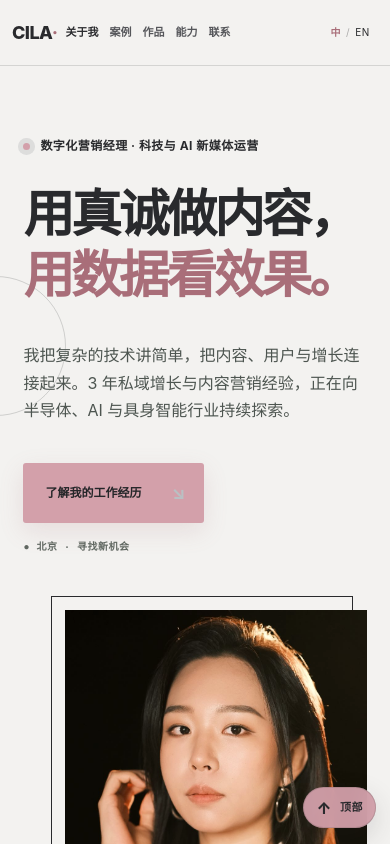
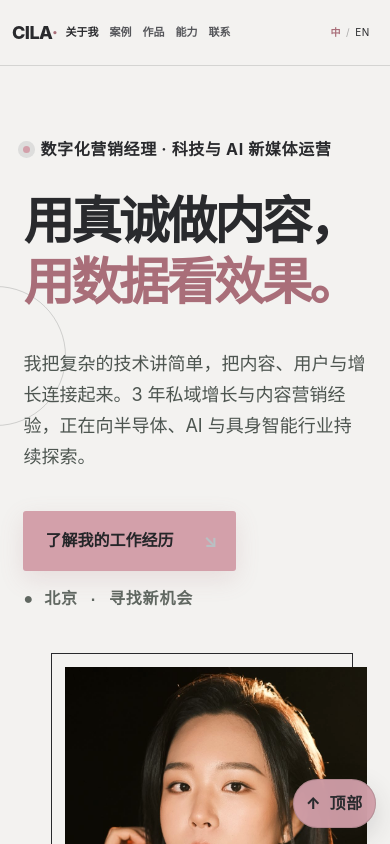
Before and after one commit to yuanliu-0829/lly-portfolio, a Next.js app: page / in a window 390 px wide. Shown: the top 844 px of the page. Built offline with nearby package versions, Linux system fonts and the light colour scheme.

Commit message:
Improve portfolio typography and restore Tesla cover

```diff
--- a/app/globals.css
+++ b/app/globals.css
@@ -494,3 +494,38 @@ button:focus-visible,a:focus-visible,summary:focus-visible { outline-color:var(-
   .concert-card { padding:34px 24px; }
   .back-to-top { right:14px; bottom:16px; padding:10px 12px; }
 }
+
+/* Readability scale: 16 / 18 / 20 / 28px, plus fluid display headings */
+:root {
+  --type-caption:16px;
+  --type-body:18px;
+  --type-subtitle:20px;
+  --type-card-title:28px;
+}
+.role,.availability,.proof-item span,.section-intro>p,.project-heading>p,.writing-heading>p,.skills-heading>p,.about-copy>p,.social-copy>p,footer>p,
+.primary-button,.tablist button,.dashboard-note>span,.dashboard-note strong,.scale-visual>span,.trend-hint,.trend-axis,.trend-xlabels,.trend-detail>span,.trend-detail p,.trend-detail small,
+.metric-visual span,.project-image>span,.project-card>p,.project-process,.writing-image b,.writing-text-preview b,.writing-copy>span,.writing-copy>p,.writing-copy>i,
+.skills-list summary span,.qr-card>span,.resume-document-mock span,.resume-meta>span,.contact-links a span,.footer-meta,.story-sheet>p,.story-close,
+.deep-dive-heading>p,.lifecycle-flow>div>span,.business-results span,.concert-copy>p,.concert-actions i,.back-to-top {
+  font-size:var(--type-caption);
+}
+.intro,.section-intro>span,.dashboard-note p,.writing-heading>span,.writing-copy small,.skills-list details>p,.about-copy>span,.social-copy>div,.resume-meta p,.story-sheet>span,
+.lifecycle-flow p,.operations-grid p,.concert-copy>span,.concert-actions p,.story-text p {
+  font-size:var(--type-body);
+  line-height:1.72;
+}
+.project-summary {
+  margin-top:20px;
+  color:#dedbd7;
+  font-size:var(--type-body);
+  line-height:1.72;
+}
+.lifecycle-flow strong,.operations-grid strong,.concert-actions strong,.skills-list summary strong,.qr-card>strong {
+  font-size:var(--type-subtitle);
+}
+.writing-copy h3 { font-size:var(--type-card-title); line-height:1.22; }
+.tesla-work .writing-image img { object-position:center; }
+
+@media (max-width:620px) {
+  .project-summary { font-size:var(--type-body); }
+}
--- a/app/page.tsx
+++ b/app/page.tsx
@@ -393,8 +393,8 @@ export default function Home() {
             <div className="writing-text-preview" lang="en"><b>EN</b><p>A new pattern of cultural and creative industry based on technology has been vigorously developed in recent years.</p></div>
             <div className="writing-copy"><span>WORLD INTERNET CONFERENCE · 2021</span><h3>Digitalization Boosts Development of Cultural, Creative Industry</h3><p>{t.writingRole[0]}</p><small>{t.writingDesc[0]}</small><i>{t.archivedExcerpt}</i></div>
           </button>
-          <button className="writing-card" type="button" onClick={() => setShowTeslaStory(true)}>
-            <div className="writing-text-preview"><b>ZH</b><p>云南一处群山脚下，山高谷低，有 10 多个自然村落，各村落沿山谷分散而居。攀枝戛村，便坐落在这里。</p></div>
+          <button className="writing-card tesla-work" type="button" onClick={() => setShowTeslaStory(true)}>
+            <div className="writing-image"><img src="/profile-assets/tesla-village-editorial.png" alt="大山里的特斯拉村彩色文章封面" /><b>ZH</b></div>
             <div className="writing-copy"><span>TESLA / TSPACE · 2022</span><h3>{lang === 'zh' ? '大山里的“特斯拉村”' : 'The “Tesla Village” in the Mountains'}</h3><p>{t.writingRole[1]}</p><small>{t.writingDesc[1]}</small><i>{t.portfolioExcerpt}</i></div>
           </button>
           <a className="writing-card video-work" href="https://xhslink.cn/o/9cXjO92cfpm" target="_blank" rel="noreferrer">
```
